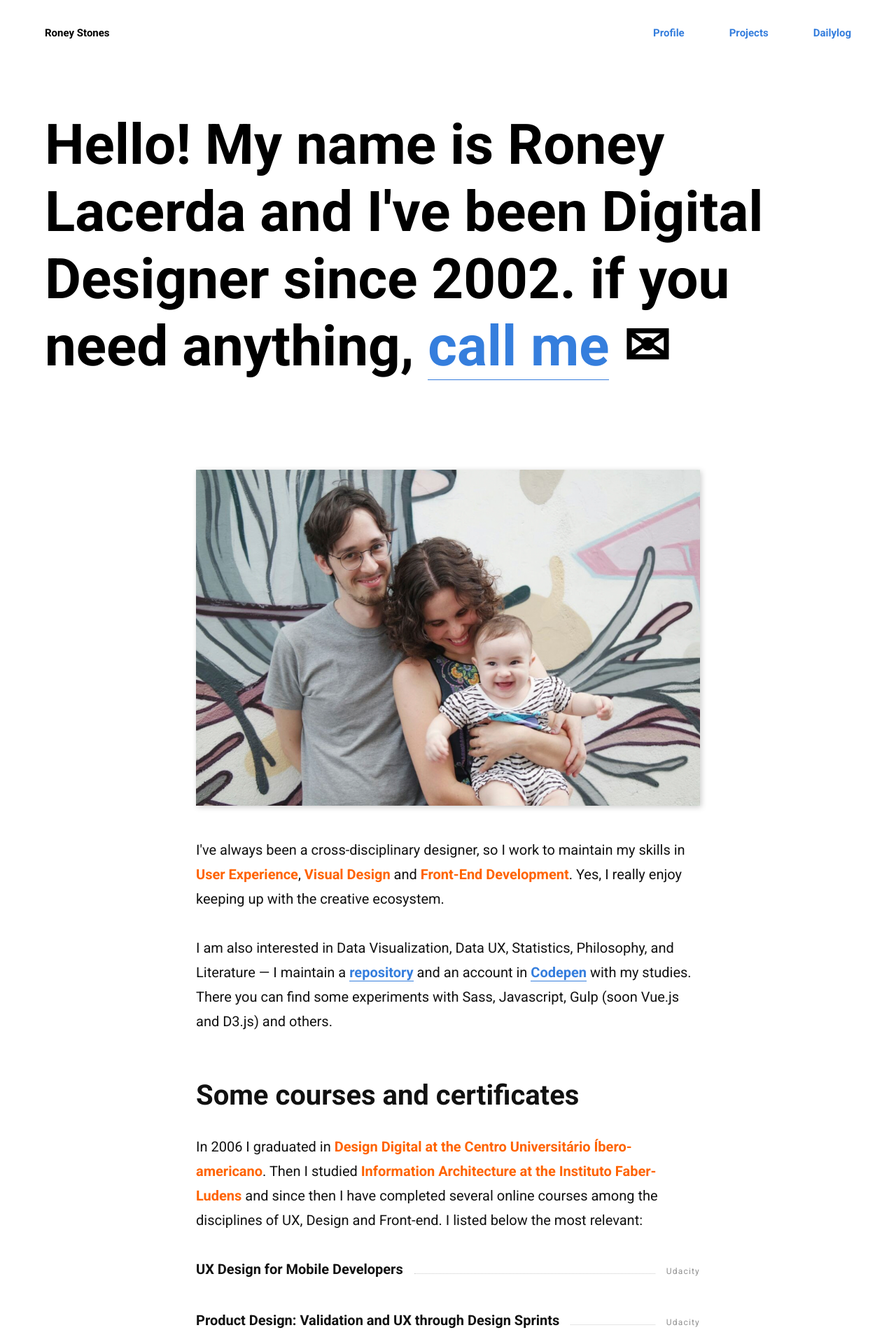
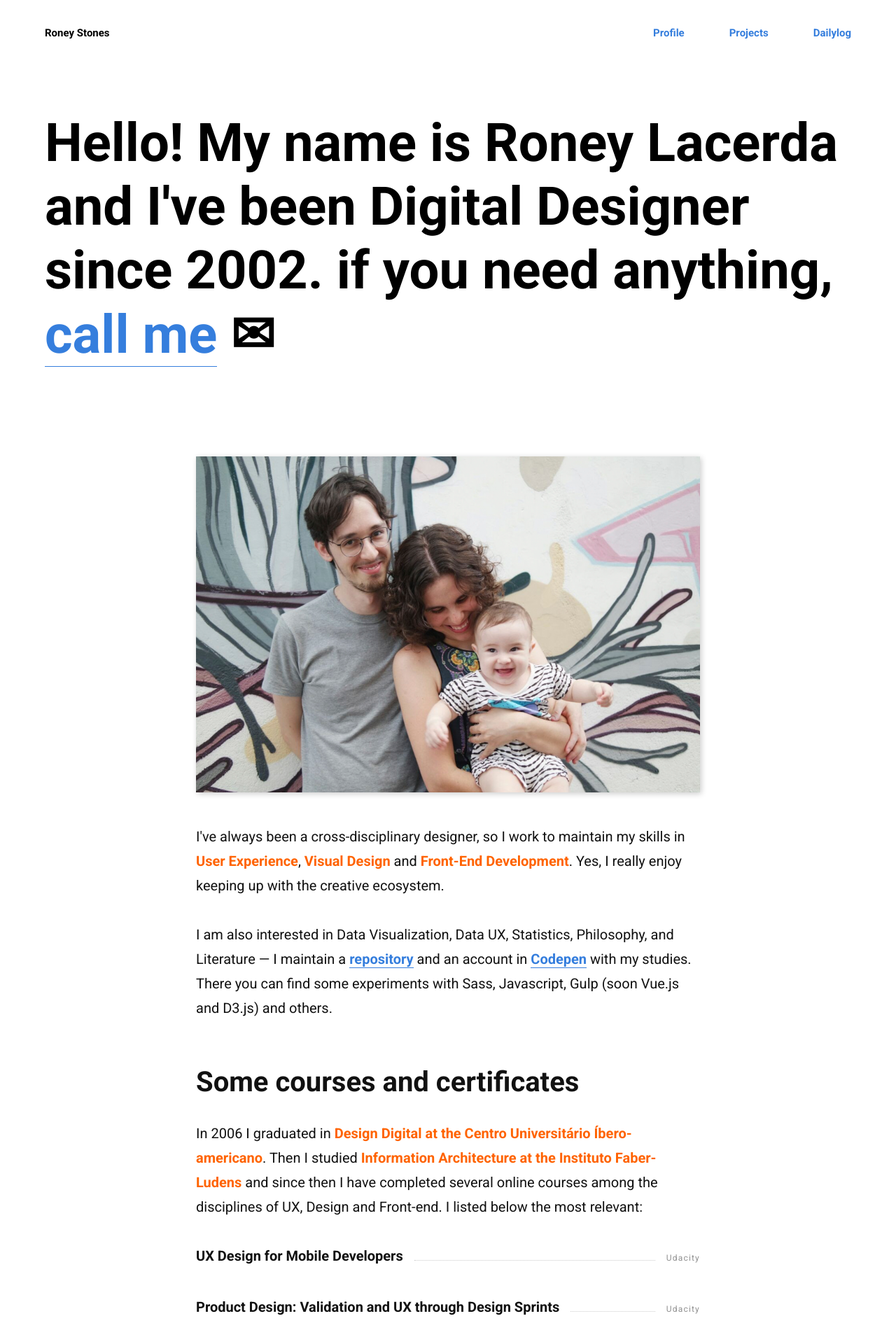
Before and after one commit to roneystones/roneystones, a Jekyll site: the page built from index.html, in a window 1280 px wide. Shown: the top 1920 px of the page at 70% size. Built offline with Jekyll 4.4.1, drawn with Linux system fonts in a browser that asks for light colours.

Commit message:
h1 size e ajuste de texto

```diff
--- a/_pages/projects.html
+++ b/_pages/projects.html
@@ -6,7 +6,7 @@ description: This section is under construction and until the end of next week (
 ---
 
 <header class="container center">
-	<h3>{{ page.description }}</h3>
+	<h3>This section is under construction <strike style="font-style: italic; opacity: .5;">and until the end of next week (May 25) will have more projects.</strike></h3>
 </header>
 
 <section class="projects">
--- a/_scss/_typography.scss
+++ b/_scss/_typography.scss
@@ -24,7 +24,7 @@ h1 {
     line-height: 1.5em;
 
     @include mq($from: tablet) {
-        font-size: 4em;
+        font-size: 3.8em;
         line-height: 1.2em;
     }
 }
--- a/assets/css/main.css
+++ b/assets/css/main.css
@@ -119,7 +119,7 @@ h1 {
   line-height: 1.5em; }
   @media (min-width: 46.25em) {
     h1 {
-      font-size: 4em;
+      font-size: 3.8em;
       line-height: 1.2em; } }
 
 h2 {
```
